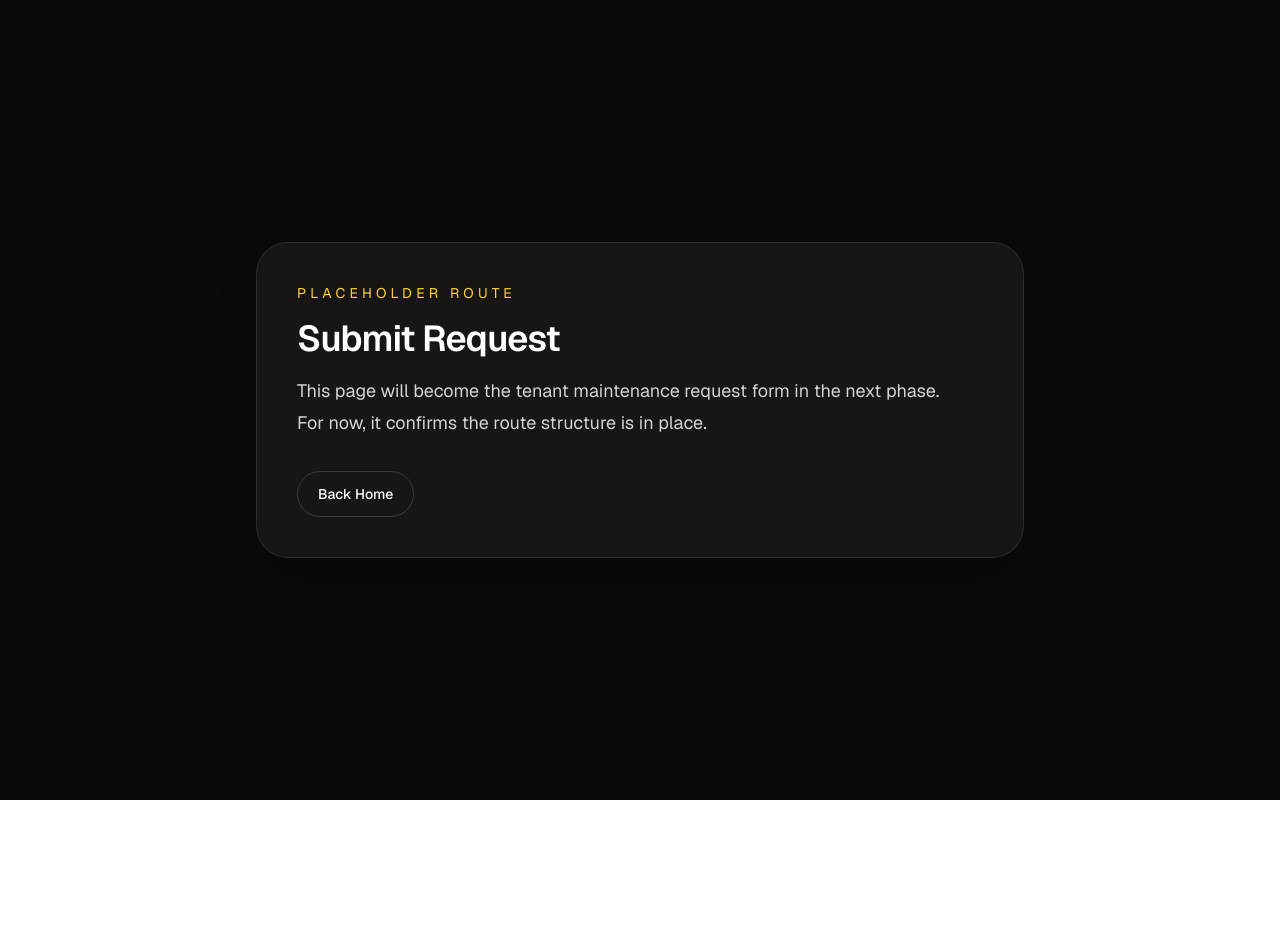
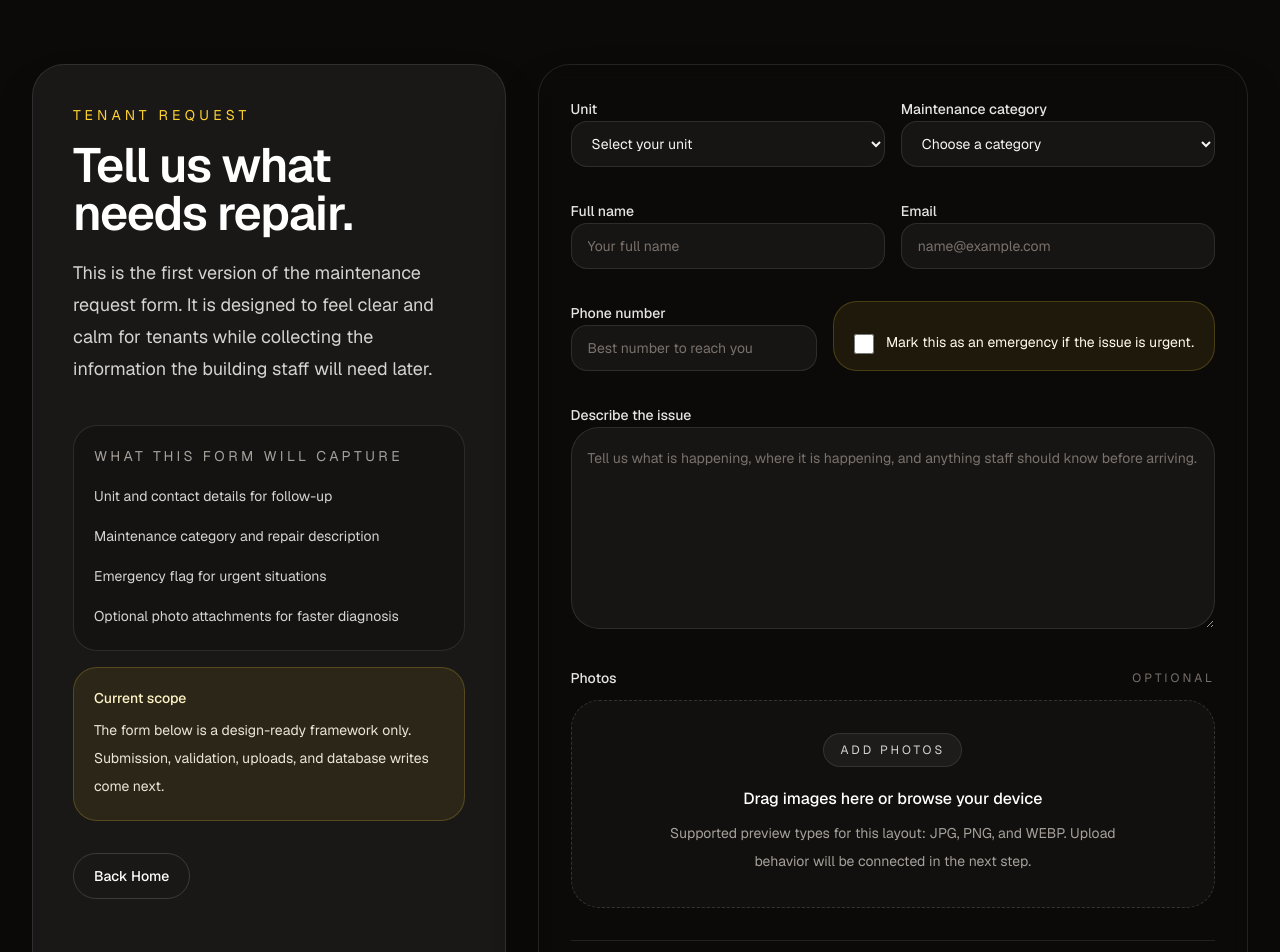
Before and after one commit to chris96/WorkOrderSoftware, a Next.js app: page /submit-request in a window 1280 px wide. Shown: the top 952 px of the page. Before the commit the page ends 800 px from the top, so only its background shows below. Built offline with nearby package versions, Linux system fonts and the light colour scheme.

Commit message:
Build Phase 2 request form framework

```diff
--- a/src/app/submit-request/page.tsx
+++ b/src/app/submit-request/page.tsx
@@ -2,24 +2,227 @@ import Link from "next/link";
 
 export default function SubmitRequestPage() {
   return (
-    <main className="flex flex-1 items-center justify-center px-6 py-16">
-      <div className="w-full max-w-3xl rounded-[2rem] border border-white/10 bg-white/5 p-8 shadow-2xl shadow-black/30 backdrop-blur md:p-10">
+    <main className="px-6 py-12 md:px-8 md:py-16">
+      <div className="mx-auto grid w-full max-w-7xl gap-8 xl:grid-cols-[0.8fr_1.2fr]">
+        <section className="rounded-[2rem] border border-white/10 bg-white/6 p-8 shadow-2xl shadow-black/30 backdrop-blur md:p-10">
           <p className="text-sm uppercase tracking-[0.3em] text-amber-300">
-          Placeholder Route
+            Tenant Request
           </p>
-        <h1 className="mt-4 text-4xl font-semibold tracking-tight text-white">
-          Submit Request
+          <h1 className="mt-4 text-4xl font-semibold tracking-tight text-white md:text-5xl">
+            Tell us what needs repair.
           </h1>
-        <p className="mt-4 max-w-2xl text-lg leading-8 text-stone-300">
-          This page will become the tenant maintenance request form in the next
-          phase. For now, it confirms the route structure is in place.
+          <p className="mt-5 max-w-xl text-base leading-8 text-stone-300 md:text-lg">
+            This is the first version of the maintenance request form. It is
+            designed to feel clear and calm for tenants while collecting the
+            information the building staff will need later.
           </p>
+
+          <div className="mt-10 space-y-4">
+            <div className="rounded-[1.5rem] border border-white/10 bg-black/20 p-5">
+              <h2 className="text-sm uppercase tracking-[0.24em] text-stone-400">
+                What this form will capture
+              </h2>
+              <ul className="mt-4 space-y-3 text-sm leading-7 text-stone-300">
+                <li>Unit and contact details for follow-up</li>
+                <li>Maintenance category and repair description</li>
+                <li>Emergency flag for urgent situations</li>
+                <li>Optional photo attachments for faster diagnosis</li>
+              </ul>
+            </div>
+
+            <div className="rounded-[1.5rem] border border-amber-300/20 bg-amber-300/8 p-5">
+              <p className="text-sm font-medium text-amber-100">
+                Current scope
+              </p>
+              <p className="mt-2 text-sm leading-7 text-amber-50/90">
+                The form below is a design-ready framework only. Submission,
+                validation, uploads, and database writes come next.
+              </p>
+            </div>
+          </div>
+
           <Link
             href="/"
             className="mt-8 inline-flex rounded-full border border-white/15 px-5 py-3 text-sm font-medium text-white transition hover:border-white/30 hover:bg-white/5"
           >
             Back Home
           </Link>
+        </section>
+
+        <section className="rounded-[2rem] border border-white/10 bg-stone-950/70 p-6 shadow-2xl shadow-black/40 backdrop-blur md:p-8">
+          <form className="space-y-8">
+            <div className="grid gap-4 md:grid-cols-2">
+              <div className="space-y-2">
+                <label
+                  htmlFor="unit"
+                  className="text-sm font-medium text-stone-200"
+                >
+                  Unit
+                </label>
+                <select
+                  id="unit"
+                  className="w-full rounded-2xl border border-white/10 bg-white/5 px-4 py-3 text-sm text-stone-100 outline-none transition focus:border-amber-300/60 focus:bg-white/8"
+                  defaultValue=""
+                >
+                  <option value="" disabled>
+                    Select your unit
+                  </option>
+                  <option>1A</option>
+                  <option>2B</option>
+                  <option>3C</option>
+                  <option>4D</option>
+                </select>
+              </div>
+
+              <div className="space-y-2">
+                <label
+                  htmlFor="category"
+                  className="text-sm font-medium text-stone-200"
+                >
+                  Maintenance category
+                </label>
+                <select
+                  id="category"
+                  className="w-full rounded-2xl border border-white/10 bg-white/5 px-4 py-3 text-sm text-stone-100 outline-none transition focus:border-amber-300/60 focus:bg-white/8"
+                  defaultValue=""
+                >
+                  <option value="" disabled>
+                    Choose a category
+                  </option>
+                  <option>Plumbing</option>
+                  <option>Electrical</option>
+                  <option>Heating</option>
+                  <option>Appliance</option>
+                  <option>General maintenance</option>
+                </select>
+              </div>
+            </div>
+
+            <div className="grid gap-4 md:grid-cols-2">
+              <div className="space-y-2">
+                <label
+                  htmlFor="tenant-name"
+                  className="text-sm font-medium text-stone-200"
+                >
+                  Full name
+                </label>
+                <input
+                  id="tenant-name"
+                  type="text"
+                  placeholder="Your full name"
+                  className="w-full rounded-2xl border border-white/10 bg-white/5 px-4 py-3 text-sm text-stone-100 placeholder:text-stone-500 outline-none transition focus:border-amber-300/60 focus:bg-white/8"
+                />
+              </div>
+
+              <div className="space-y-2">
+                <label
+                  htmlFor="email"
+                  className="text-sm font-medium text-stone-200"
+                >
+                  Email
+                </label>
+                <input
+                  id="email"
+                  type="email"
+                  placeholder="name@example.com"
+                  className="w-full rounded-2xl border border-white/10 bg-white/5 px-4 py-3 text-sm text-stone-100 placeholder:text-stone-500 outline-none transition focus:border-amber-300/60 focus:bg-white/8"
+                />
+              </div>
+            </div>
+
+            <div className="grid gap-4 md:grid-cols-[1fr_auto]">
+              <div className="space-y-2">
+                <label
+                  htmlFor="phone"
+                  className="text-sm font-medium text-stone-200"
+                >
+                  Phone number
+                </label>
+                <input
+                  id="phone"
+                  type="tel"
+                  placeholder="Best number to reach you"
+                  className="w-full rounded-2xl border border-white/10 bg-white/5 px-4 py-3 text-sm text-stone-100 placeholder:text-stone-500 outline-none transition focus:border-amber-300/60 focus:bg-white/8"
+                />
+              </div>
+
+              <label className="flex items-end gap-3 rounded-[1.5rem] border border-amber-300/20 bg-amber-300/8 px-5 py-4 md:min-w-[220px]">
+                <input
+                  type="checkbox"
+                  className="mt-1 h-5 w-5 rounded border border-white/15 bg-white/5 accent-amber-300"
+                />
+                <span className="text-sm leading-6 text-amber-50">
+                  Mark this as an emergency if the issue is urgent.
+                </span>
+              </label>
+            </div>
+
+            <div className="space-y-2">
+              <label
+                htmlFor="description"
+                className="text-sm font-medium text-stone-200"
+              >
+                Describe the issue
+              </label>
+              <textarea
+                id="description"
+                rows={6}
+                placeholder="Tell us what is happening, where it is happening, and anything staff should know before arriving."
+                className="w-full rounded-[1.75rem] border border-white/10 bg-white/5 px-4 py-4 text-sm leading-7 text-stone-100 placeholder:text-stone-500 outline-none transition focus:border-amber-300/60 focus:bg-white/8"
+              />
+            </div>
+
+            <div className="space-y-3">
+              <div className="flex items-center justify-between gap-4">
+                <label className="text-sm font-medium text-stone-200">
+                  Photos
+                </label>
+                <p className="text-xs uppercase tracking-[0.25em] text-stone-500">
+                  Optional
+                </p>
+              </div>
+
+              <label
+                htmlFor="photos"
+                className="flex min-h-44 cursor-pointer flex-col items-center justify-center rounded-[1.75rem] border border-dashed border-white/15 bg-white/[0.03] px-6 py-8 text-center transition hover:border-amber-300/40 hover:bg-white/[0.05]"
+              >
+                <div className="rounded-full border border-white/10 bg-white/5 px-4 py-2 text-xs uppercase tracking-[0.25em] text-stone-300">
+                  Add photos
+                </div>
+                <p className="mt-5 text-base font-medium text-white">
+                  Drag images here or browse your device
+                </p>
+                <p className="mt-2 max-w-md text-sm leading-7 text-stone-400">
+                  Supported preview types for this layout: JPG, PNG, and WEBP.
+                  Upload behavior will be connected in the next step.
+                </p>
+                <input id="photos" type="file" multiple className="sr-only" />
+              </label>
+            </div>
+
+            <div className="flex flex-col gap-3 border-t border-white/10 pt-6 sm:flex-row sm:items-center sm:justify-between">
+              <p className="text-sm leading-7 text-stone-400">
+                You will review the final interaction and styling first. No
+                data is submitted from this screen yet.
+              </p>
+
+              <div className="flex flex-col gap-3 sm:flex-row">
+                <button
+                  type="button"
+                  className="rounded-full border border-white/15 px-5 py-3 text-sm font-medium text-white transition hover:border-white/30 hover:bg-white/5"
+                >
+                  Save for Later
+                </button>
+                <button
+                  type="button"
+                  className="rounded-full bg-amber-300 px-6 py-3 text-sm font-semibold text-stone-950 transition hover:bg-amber-200"
+                >
+                  Review Request
+                </button>
+              </div>
+            </div>
+          </form>
+        </section>
       </div>
     </main>
   );
```
Lines whose indentation alone changed are shown as unchanged.
